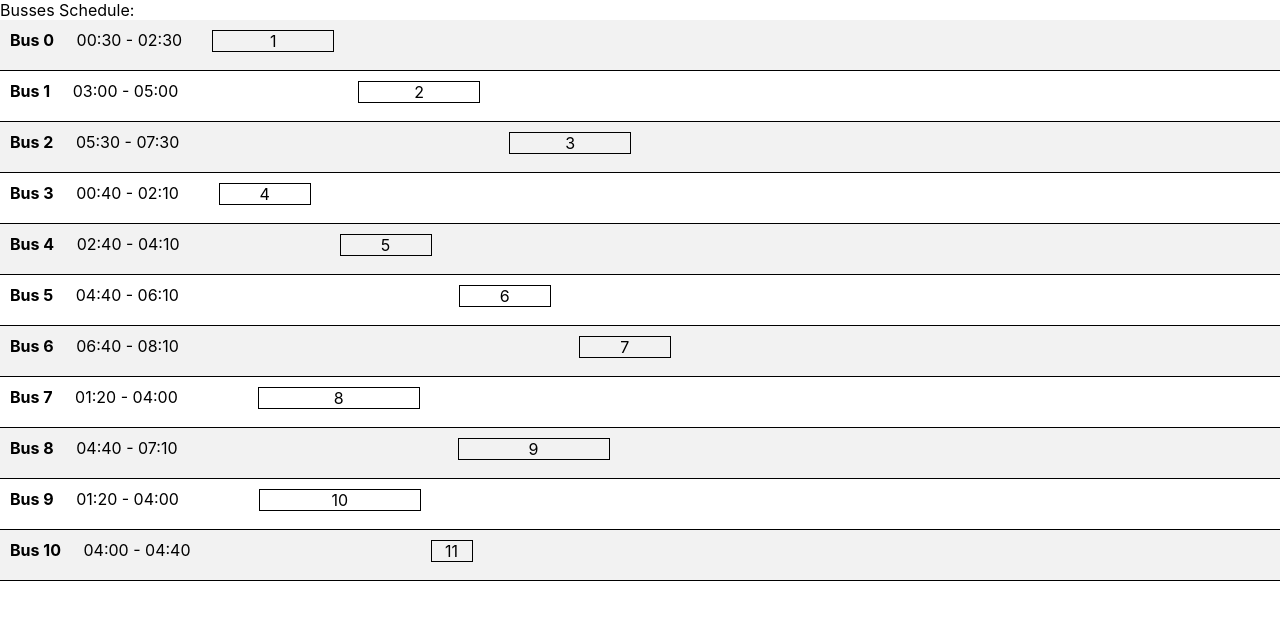
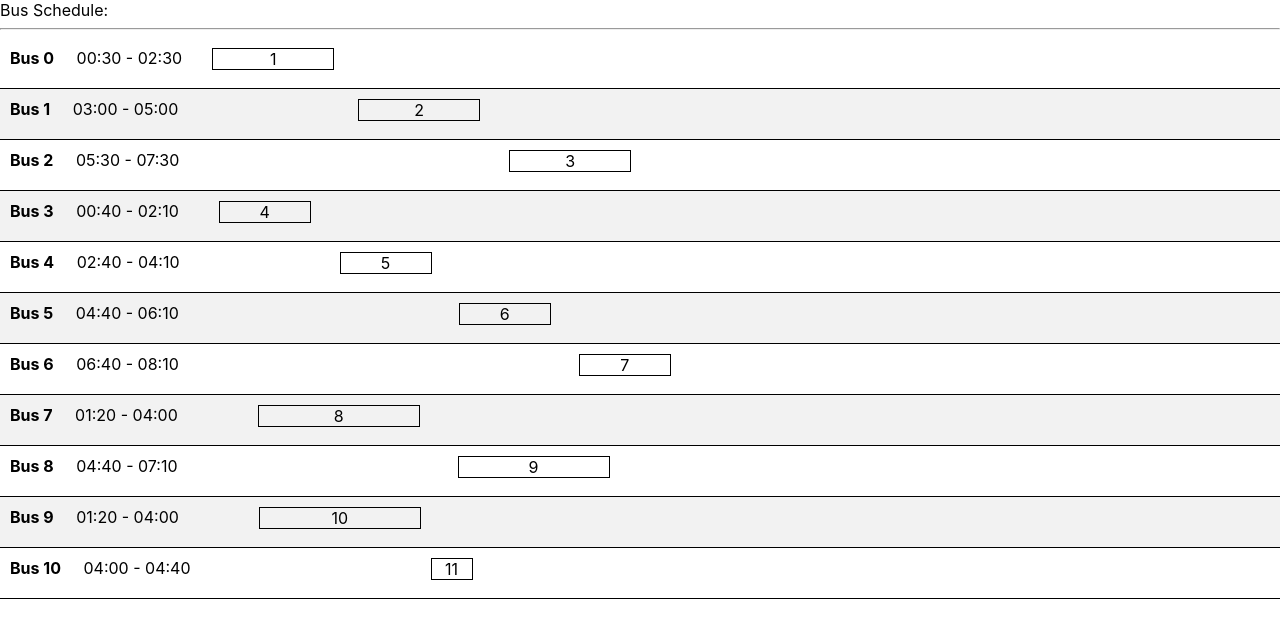
Before and after one commit to brenthaas/bus_schedule, a React (Create React App) app: page / in a window 1280 px wide. Shown: the top 638 px of the page. Built offline with nearby package versions, Linux system fonts and the light colour scheme.

Commit message:
change heading name

```diff
--- a/src/components/BusSchedule.js
+++ b/src/components/BusSchedule.js
@@ -9,7 +9,8 @@ const BusSchedule = () => {
   if (state) {
     return (
       <div className='bus-schedule'>
-        <div>Busses Schedule:</div>
+        <div>Bus Schedule:</div>
+        <hr/>
         { state.busses.map(bus => <Bus bus={bus} key={`BUS-${bus.id}`}/> )}
         { state.selectedTripId ? <NewBus/> : '' }
       </div>
```
